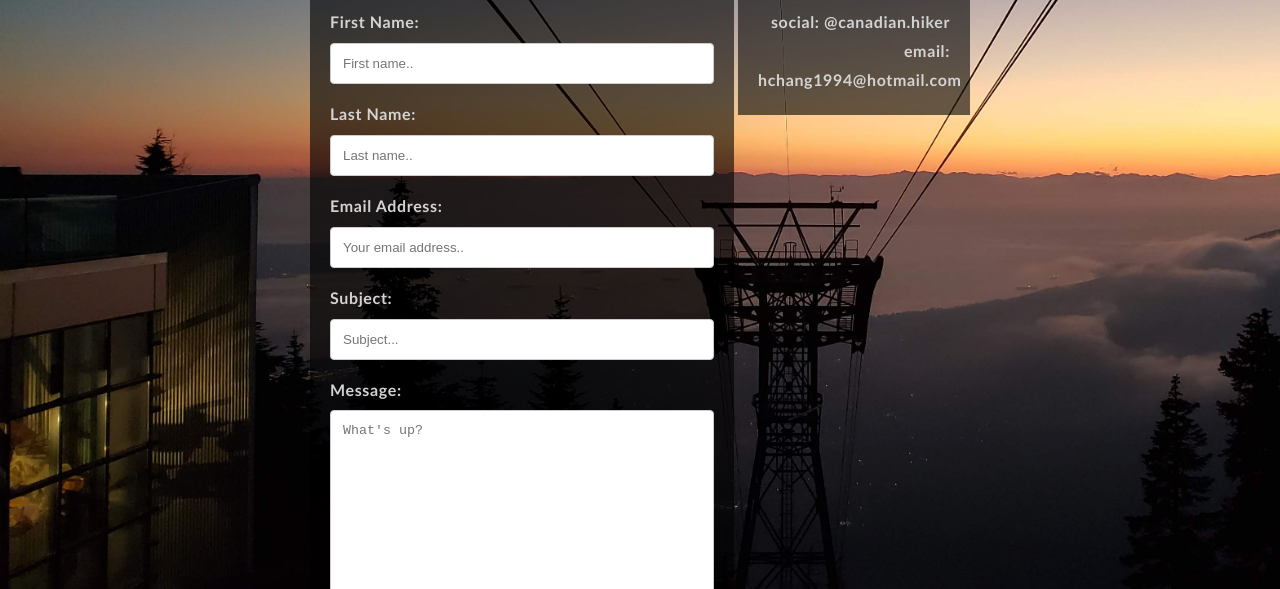
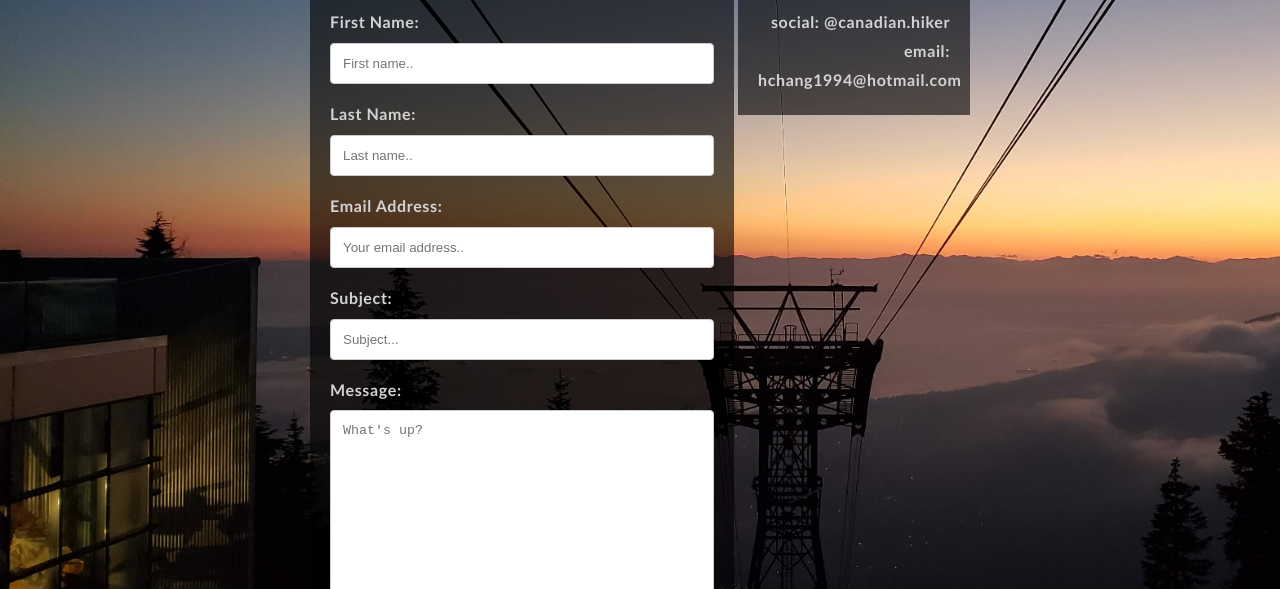
Before and after one commit to CheezeSlayer/canadian-hiker, a website: page pages/contact0.html in a window 1280 px wide. Shown: the part 211-800 px from the top of the page. Drawn offline with nearby package versions, Linux system fonts and the light colour scheme.

Commit message:
fixed contact background

```diff
--- a/pages/contact0.html
+++ b/pages/contact0.html
@@ -24,7 +24,7 @@
 
 <body onload="emailSuccess()">
   <link rel="stylesheet" href="/view/contact.css">
-
+  <div class="contact-background">
     <div class="outerDiv">
       <div class="innerDiv">
         <br>
@@ -56,6 +56,7 @@
         <p>email: hchang1994@hotmail.com</p>
       </div>
     </div>
+  </div>
 </body>
 
 </html>
--- a/public/view/contact.css
+++ b/public/view/contact.css
@@ -1,13 +1,18 @@
-.outerDiv {
-  text-align: center;
+
+.contact-background {
   background-image: url("/images/background/grouse.jpg");
   background-repeat: repeat;
   background-size: cover;
-  background-attachment: fixed;
+  background-attachment: scroll;
+  height: 100%;
+  width: 100%;
   position: fixed;
   overflow: auto;
-  height: 100%;
   border-top: grey solid;
+}
+
+.outerDiv {
+  text-align: center;
 }
 .outerDiv h1 {
   text-align: center;
```
Also changed, not shown: pages/contact.html (+2 -1 lines). Lines whose indentation alone changed are shown as unchanged.
